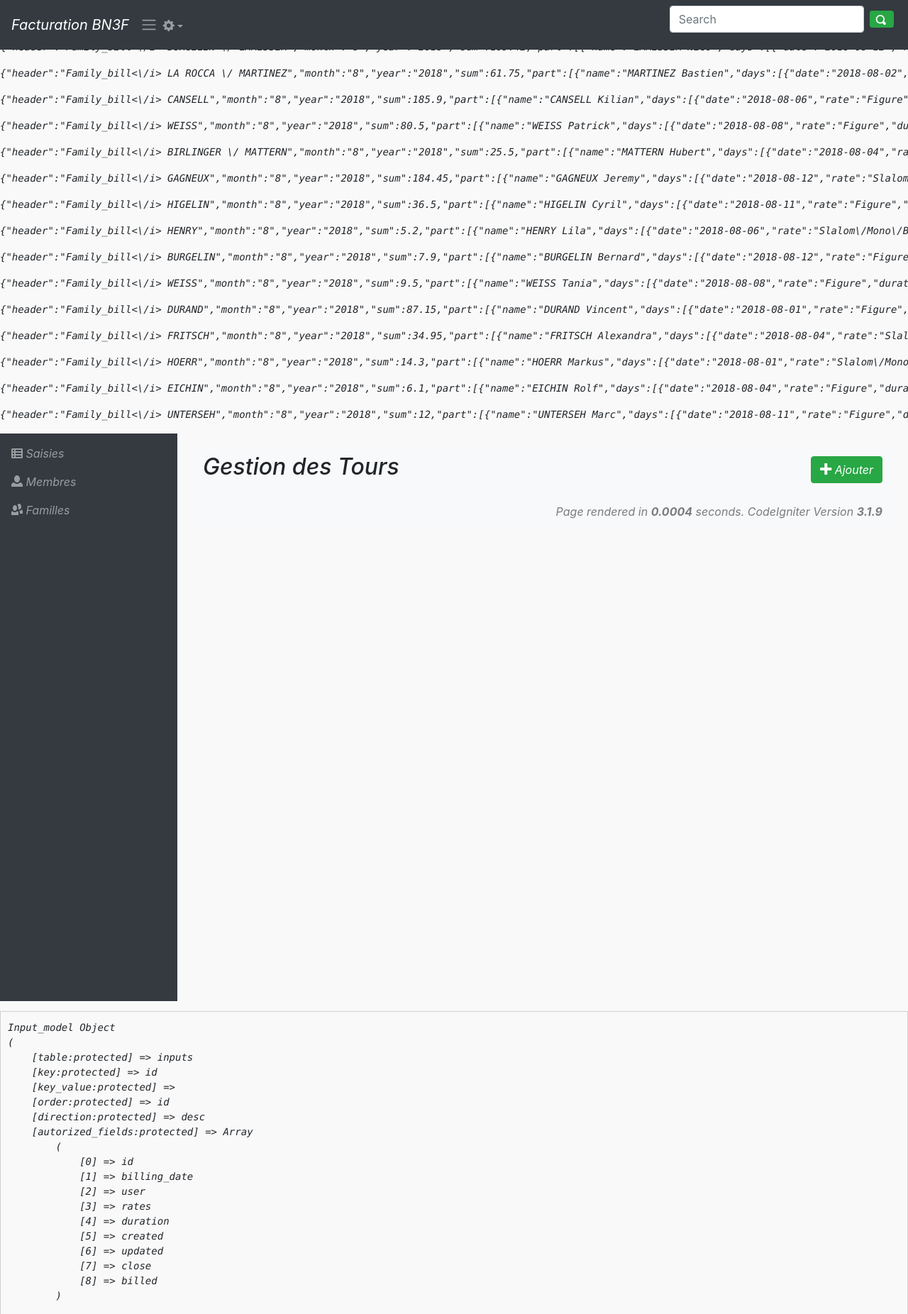
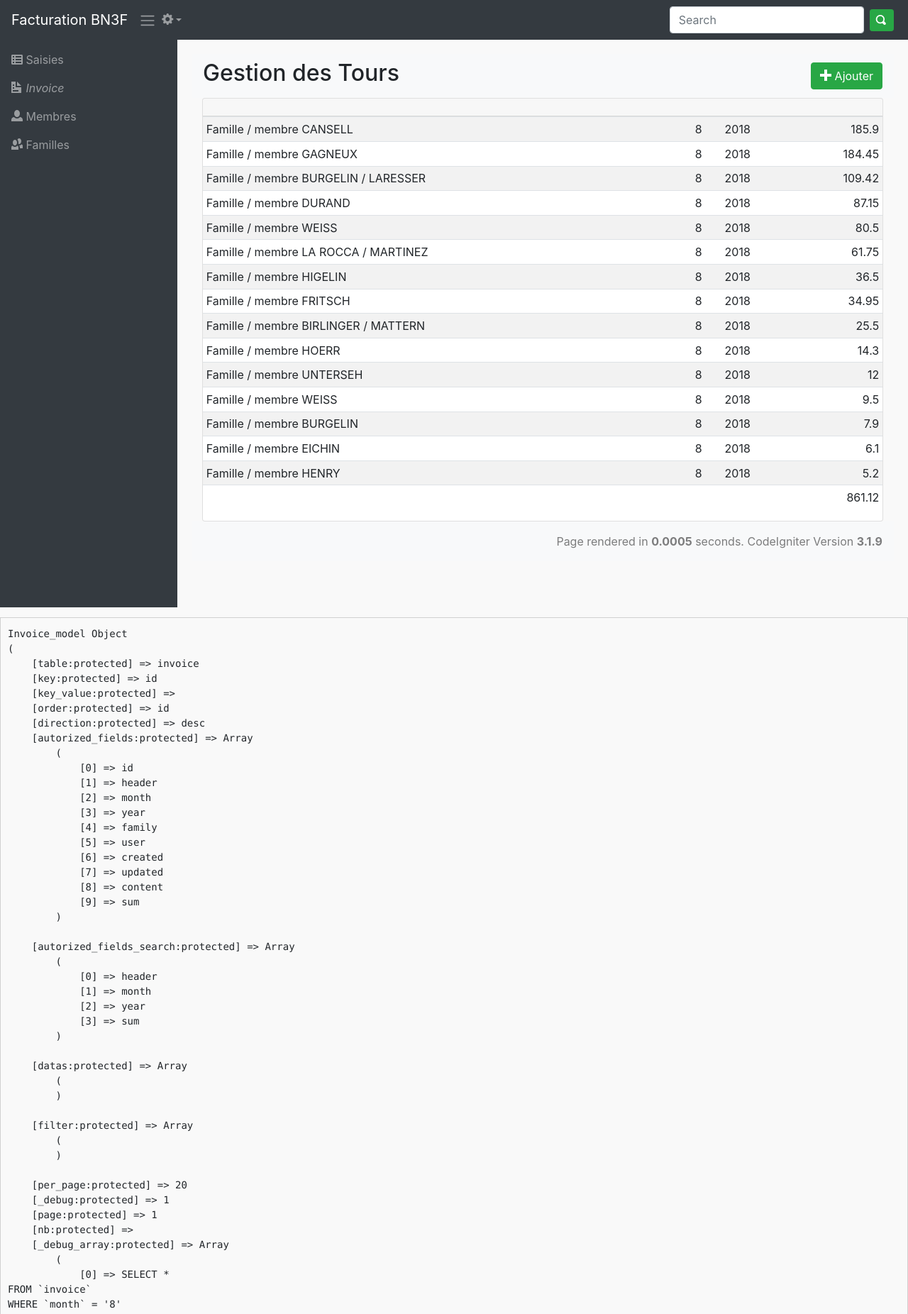
Before and after one commit to tmilefr/ski_bn3f, a CodeIgniter app: page /ski_bn3f/Inputs_controller/make_bill/rebill/on/month/8/year/2018 in a window 1280 px wide. Shown: the top 1852 px of the page at 71% size. Run offline with CodeIgniter, Linux system fonts and the light colour scheme; data comes from the database, SQL or seed files in the repository; tables that the repository leaves empty or names only in its code hold one stand-in row (values such as "Sample post"); some libraries are stand-ins or nearby versions.

Commit message:
Dev
Dev Invoices

```diff
--- a/application/controllers/Import_controller.php
+++ b/application/controllers/Import_controller.php
@@ -39,8 +39,8 @@ class Import_controller extends MY_Controller {
 		$this->data_view['files']  = directory_map($this->data_path,1);
 		$this->data_view['process'] = ['SyncTours','ImportUsers','ImportRates','ImportUsers','ImportFamily'];
 
-		$this->SyncTours();
-		$this->ImportInputs();
+		/*$this->SyncTours();
+		$this->ImportInputs();*/
 
 		$this->_set('view_inprogress','unique/import_view');
 		$this->render_view();
--- a/application/controllers/Inputs_controller.php
+++ b/application/controllers/Inputs_controller.php
@@ -91,6 +91,8 @@ class Inputs_controller extends MY_Controller {
 
 	function make_bill(){
 
+		$this->load->model('Invoice_model');
+
 		$inputs 	=  $this->{$this->_model_name}->get_inputs($this->session->userdata($this->set_ref_field('month')) , $this->session->userdata($this->set_ref_field('year')) );
 
 		$this->data_view['rates'] = array();
@@ -99,13 +101,11 @@ class Inputs_controller extends MY_Controller {
 		$consos = new StdClass();
 		$consos->month = $this->session->userdata($this->set_ref_field('month'));
 		$consos->year = $this->session->userdata($this->set_ref_field('year'));
-
 		$consos->rates = array();
-
 		foreach($rates AS $rate){
 			$consos->rates[$rate->id] = $rate;
 		}
-
+		/* DATA CONSOLIDATION */
 		foreach( $inputs AS $input){
 			$this->Users_model->_set('key_value',$input->user);
 
@@ -114,15 +114,13 @@ class Inputs_controller extends MY_Controller {
 			$consos->user[$input->user] = $user;
 
 			if (!$user->details->family){
-				$user->details->family = 'f'.$input->user;
+				//no family
+				$user->details->family = 'u'.$input->user;
 				$consos->family[$user->details->family] = $this->Users_model->get_one();
 			} else {
 				$this->Family_model->_set('key_value',$user->details->family );
 				$consos->family[$user->details->family] = $this->Family_model->get_one();
 			}
-
-
-
 			if (isset($consos->input[$user->details->family][$input->user]['dates'][$input->billing_date][$input->rates])){
 				$consos->input[$user->details->family][$input->user]['dates'][$input->billing_date][$input->rates] += $input->duration;
 			} else {
@@ -136,13 +134,15 @@ class Inputs_controller extends MY_Controller {
 			}
 		}
 		ksort($consos->input);
-		$this->data_view['consos'] 	= $consos;
+		//$this->data_view['consos'] 	= $consos;
 
+		/*Invoice construct ( finaly JSON OBJET in DataBase )*/
 		foreach($consos->input AS $family => $users){
 			$invoice = new StdClass();
 			$invoice->header = Lang('Family_bill').' '.$consos->family[$family]->name;
 			$invoice->month = $consos->month;
 			$invoice->year =  $consos->year;
+			$invoice->family =  $family;
 			$invoice->sum = 0;
 			foreach($users as $user => $datas){
 				$part = new StdClass();
@@ -169,10 +169,29 @@ class Inputs_controller extends MY_Controller {
 				$invoice->part[] = $part;
 				$invoice->sum += $total;
 			}
-			echo '<pre>'.print_r(json_encode($invoice),1).'</pre>';
+			$invoice->content = json_encode($invoice);
+
+			//no family
+			if ( substr($family,0,1) == 'u'){
+				$user = substr($family,1);
+				$family = '';
+			} else {
+				$user = '';
+			}
+			$exist = $this->Invoice_model->is_exist(null,null,['month'=>$invoice->month,'year'=>$invoice->year,'family'=>$family,'user'=>$user]);
+			$datas = ['header'=>$invoice->header,'month' => $invoice->month, 'year'=>$invoice->year,'sum'=>$invoice->sum ,'content'=>$invoice->content,'family'=>$family,'user'=>$user];
+			if (!$exist){
+				$this->Invoice_model->post( $datas );
+			} else {
+				$this->Invoice_model->_set('key_value', $exist->id);
+				$this->Invoice_model->_set('datas', $datas);
+				$this->Invoice_model->put();
+			}
+			$this->data_view['invoices'][$invoice->sum] = $invoice;
+			krsort($this->data_view['invoices']);
 		}
 
-		$this->_set('view_inprogress','unique/Invoice_view');
+		$this->_set('view_inprogress','unique/Invoices_view');
 		$this->render_view();
 	}
 
--- a/application/language/french/traduction_lang.php
+++ b/application/language/french/traduction_lang.php
@@ -43,6 +43,9 @@ $lang['duration'] = 'Durée';
 $lang['close'] = 'Pour un amis proche';
 $lang['LAST_5_INPUTS'] = 'Les 5 derniers enregistrements';
 
+$lang['Family_bill'] = 'Famille / membre ';
+
+
 /* HOME */
 $lang['Years'] = 'Années';
 $lang['Hours'] = 'Heures';
--- a/application/models/Core_model.php
+++ b/application/models/Core_model.php
@@ -91,12 +91,12 @@ class Core_model extends CI_Model {
 		$this->db->truncate($this->table);
 	}
 
-	public function is_exist($field = 'id' ,$value){
-		$query = $this->db->get_where($this->table , array($field => $value));
+	public function is_exist($field = 'id' ,$value, $fields = null){
+		$query = $this->db->get_where($this->table , (($fields) ? $fields:array($field => $value)) );
 		$this->_debug_array[] = $this->db->last_query();
 
 		if ($query->num_rows())
-			return true;
+			return $query->row();
 		else
 			return false;
 	}
@@ -189,6 +189,9 @@ class Core_model extends CI_Model {
 		$this->_set_filter();
 		$this->_set_search();
 		if ($this->per_page){
+			if ($this->per_page == $this->page){
+				$this->page = 1;
+			}
 			$this->db->limit( $this->per_page , $this->page);
 		}
         $datas = $this->db->select( ($this->autorized_fields ? implode(',',$this->autorized_fields) : '*' ) )
--- a/application/models/Input_model.php
+++ b/application/models/Input_model.php
@@ -7,7 +7,7 @@ class Input_model extends Core_model{
 
 	function __construct(){
 		parent::__construct();
-		$this->_set('_debug', TRUE);
+		$this->_set('_debug', FALSE);
 
 		$this->_set('table'	, 'inputs');
 		$this->_set('key'	, 'id');
--- /dev/null
+++ b/application/models/Invoice_model.php
@@ -0,0 +1,21 @@
+<?php
+defined('BASEPATH') OR exit('No direct script access allowed');
+require_once(dirname(__FILE__).'/Core_model.php');
+class Invoice_model extends Core_model{
+
+	function __construct(){
+		parent::__construct();
+		$this->_set('_debug', TRUE);
+
+		$this->_set('table'	, 'invoice');
+		$this->_set('key'	, 'id');
+		$this->_set('order'	, 'id');
+		$this->_set('direction'	, 'desc');
+		$this->_set('json'	, 'Invoice.json');
+		$this->_init_def();
+	}
+
+
+
+}
+?>
--- a/application/models/json/Invoice.json
+++ b/application/models/json/Invoice.json
@@ -24,22 +24,66 @@
 		}
 	},
 	"month": {
-		"type": "input",
+		"type": "select",
 		"list": true,
 		"search": true,
 		"rules": null,
 		"since": 1,
+		"values": {
+			"1":"Janvier",
+			"2":"Février",
+			"3":"Mars",
+			"4":"Avril",
+			"5":"Mai",
+			"6":"Juin",
+			"7":"Juillet",
+			"8":"Août",
+			"9":"Septembre",
+			"10":"Octobre",
+			"11":"Novembre",
+			"12":"Décembre"
+		},
 		"dbforge": {
 			"type": "INT",
 			"constraint": "5"
 		}
 	},
 	"year": {
-		"type": "input",
+		"type": "select",
 		"list": true,
 		"search": true,
 		"rules": null,
 		"since": 1,
+		"values": {
+			"2015":"2015",
+			"2016":"2016",
+			"2017":"2017",
+			"2018":"2018"
+		},
+		"dbforge": {
+			"type": "INT",
+			"constraint": "5"
+		}
+	},
+	"family": {
+		"type": "select_database",
+		"list": true,
+		"search": false,
+		"rules": null,
+		"since": 2,
+		"values": "distinct(family,id:name)",
+		"dbforge": {
+			"type": "VARCHAR",
+			"constraint": "45"
+		}
+	},
+	"user": {
+		"type": "select_database",
+		"list": true,
+		"search": false,
+		"rules": null,
+		"since": 2,
+		"values": "distinct(users,id:name@surname)",
 		"dbforge": {
 			"type": "INT",
 			"constraint": "5"
@@ -69,13 +113,23 @@
 	},
 	"content": {
 		"type": "input",
+		"list": false,
+		"search": false,
+		"rules": "trim",
+		"since": 1,
+		"dbforge": {
+			"type": "LONGBLOB"
+		}
+	},
+	"sum": {
+		"type": "input",
 		"list": true,
 		"search": true,
 		"rules": "trim",
 		"since": 1,
 		"dbforge": {
-			"type": "VARCHAR",
-			"constraint": "255"
+			"type": "DECIMAL",
+			"constraint": "10,2"
 		}
 	}
 }
--- a/application/views/template/head.php
+++ b/application/views/template/head.php
@@ -59,6 +59,11 @@ defined('BASEPATH') OR exit('No direct script access allowed');
 						</a>
 					</li>
 					<li class="nav-item">
+						<a class="nav-link" href="<?php echo base_url('Invoice_controller/list');?>">
+							<span class="oi oi-document"></span> <?php echo Lang('Invoice');?></span>
+						</a>
+					</li>
+					<li class="nav-item">
 						<a class="nav-link" href="<?php echo base_url('Users_controller/list');?>">
 							<span class="oi oi-person"></span> <?php echo Lang('User');?></span>
 						</a>
--- a/application/views/unique/Invoice_view.php
+++ b/application/views/unique/Invoice_view.php
@@ -1,61 +1,47 @@
 <div class="container-fluid">
-<?php/*
 	<div class="card">
 		<div class="card-header">
 			<nav class="navbar navbar-expand-lg">
 				<ul class="navbar-nav mr-auto">
 					<li class="nav-item">
 					<?php
-							echo  $invoice->header;
+					echo  $invoice->content->header;
 					?>
 					</li>
 				</ul>
-				<?php echo $invoice->month.' / '.$invoice->year;?>
+				<?php echo $invoice->month.' / '.$invoice->year.' : '. $invoice->sum.' €';?>
 			</nav>
 		</div>
 		<?php
-	foreach($users as $user => $datas){	?>
+		foreach($invoice->content->part as $part){	?>
 			<div class="card-body">
 				<h5 class="card-title">
 					<?php
-					echo $consos->user[$user]->details->name.' '.$consos->user[$user]->details->surname;
+					echo $part->name;
 					?>
 				</h5>
-			<p class="card-text">
+			</div>
+			<div class="card-text">
 				<table class="table table-sm table-striped">
 				<?php
-				foreach($datas['dates'] AS $key=>$values){
-					echo '<tr><td rowspan="'.count($values).'">'.$key.'</td>';
-					$i = 0;
-					foreach($values AS $rate=>$duration){
-						if ($i > 0){
-							echo '<tr>';
-						}
-						echo '<td>'.$consos->rates[$rate]->name.'</td><td>'.$duration.' '.Lang('min').'</td>'; //amount
-						if ($i == 0){
-							echo '</tr>';
-						}
-						$i++;
-					}
+				foreach($part->days AS $day){
+					echo '<tr><td style="width: 40%">'.$day->date.'</td><td style="width: 30%">'.$day->rate.'</td><td style="width: 30%" class="text-right">'.$day->duration.' '.Lang('min').'</td></tr>';
 				}
 				?>
 				</table>
-			</p>
 			</div>
 			<div class="card-footer">
 				<table class="table table-sm table-striped">
 				<?php
 				$total = 0;
-			foreach($datas['conso'] AS $rate=>$duration){
-				echo '<tr><td>&nbsp;</td><td>'.$consos->rates[$rate]->name.'</td><td>'.$duration.' '.Lang('min').'</td><td>'.round($duration * $consos->rates[$rate]->amount, 2).'</td></tr>';
-				$total += round($duration * $consos->rates[$rate]->amount, 2);
+				foreach($part->footer AS $footer){
+					echo '<tr><td style="width: 25(%">&nbsp;</td><td style="width: 25%">'.$footer->rate.'</td><td style="width: 25%" class="text-right">'.$footer->duration.' '.Lang('min').'</td><td style="width: 25%" class="text-right">'.$footer->cost.'</td></tr>';
+					$total += $footer->cost;
 				}
-			echo '<tr><td>&nbsp;</td><td>&nbsp;</td><td>&nbsp;</td><td>'.$total.'</td></tr>';
+				echo '<tr><td>&nbsp;</td><td>&nbsp;</td><td>&nbsp;</td><td class="text-right">'.$total.'</td></tr>';
 				?>
-
 				</table>
 			</div>
-	<?php
-	}?>
-	</div><br/>*/?>
+<?php } ?>
 	</div>
+</div>
--- /dev/null
+++ b/application/views/unique/Invoices_view.php
@@ -0,0 +1,20 @@
+<div class="container-fluid">
+	<div class="card">
+		<div class="card-header">
+
+		</div>
+		<div class="card-text">
+			<table class="table table-sm table-striped">
+				<?php
+				$total = 0;
+				foreach($invoices AS $invoice){  ?>
+					<tr><td><?php echo $invoice->header;?></td><td><?php echo $invoice->month;?></td><td><?php echo $invoice->year;?></td><td class="text-right"><?php echo $invoice->sum;?></td></tr>
+				<?php
+					$total += $invoice->sum;
+				}
+				?>
+				<tr><td>&nbsp;</td><td>&nbsp;</td><td>&nbsp;</td><td class="text-right"><?php echo $total;?></td></tr>
+			</table>
+		</div>
+	</div>
+</div>
```
Also changed, not shown: application/controllers/Invoice_controller.php (added, +43 -0 lines), application/controllers/Setup.php (+36 -4 lines). Lines whose indentation alone changed are shown as unchanged.
